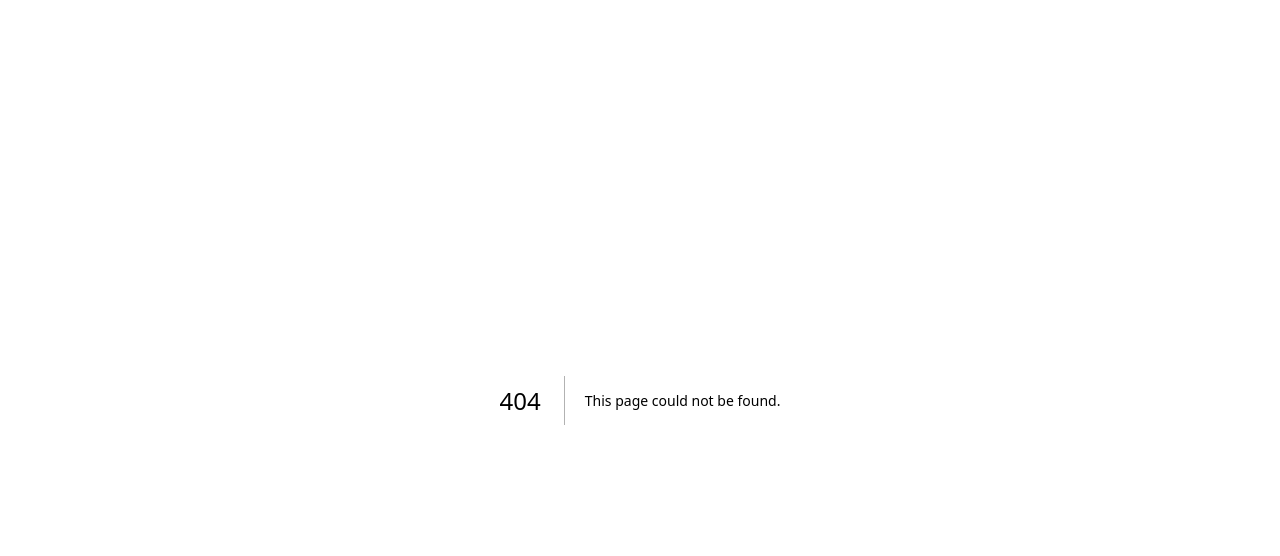
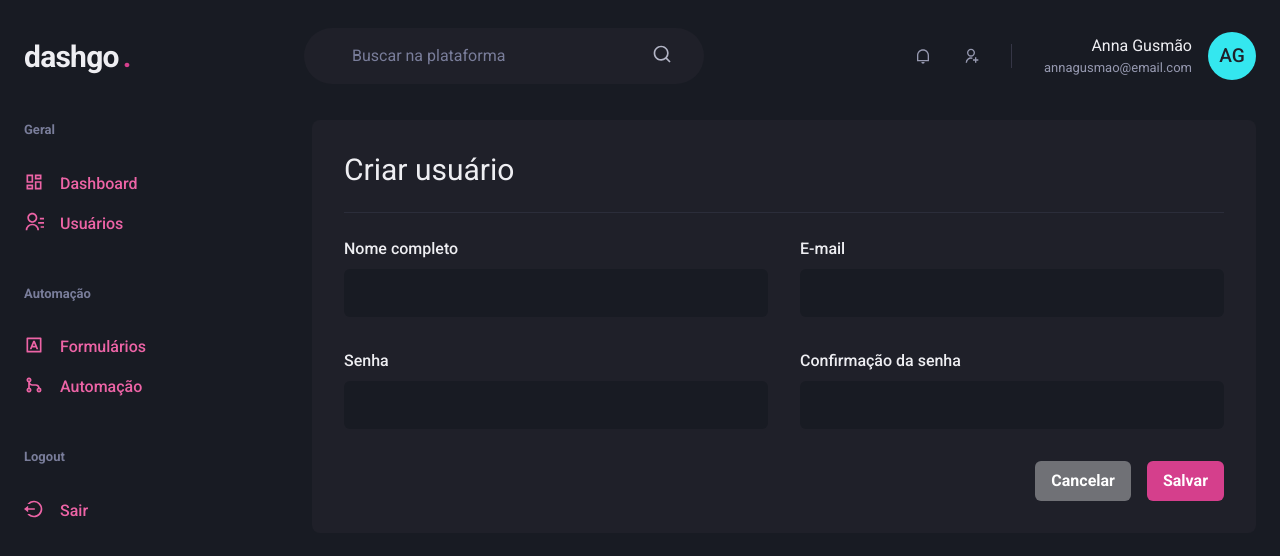
Before and after one commit to Anna-Luiza-Gusmao/dashgo, a Next.js app: page /users/create in a window 1280 px wide. Before the commit this address had no page. Shown: the top 556 px of the page. Built offline with nearby package versions, Linux system fonts and the light colour scheme.

Commit message:
add: create user page

```diff
--- /dev/null
+++ b/src/pages/users/create.tsx
@@ -0,0 +1,70 @@
+import { Input } from "@/components/Form/Input"
+import { Header } from "@/components/Header"
+import { Sidebar } from "@/components/Sidebar"
+import { Box, Button, Divider, Flex, Heading, HStack, SimpleGrid, VStack } from "@chakra-ui/react"
+import Link from "next/link"
+
+export default function CreateUser() {
+    return (
+        <Box>
+            <Header />
+
+            <Flex w="100%" my="6" maxW={1480} mx="auto" px={["4", "4", "6"]}>
+                <Sidebar />
+
+                <Box
+                    as="form"
+                    flex="1"
+                    borderRadius={8}
+                    bg="gray.800"
+                    p={["6", "8"]}
+                >
+                    <Heading size="lg" fontWeight="normal">Criar usuário</Heading>
+
+                    <Divider my="6" borderColor="gray.700" />
+
+                    <VStack spacing="8">
+                        <SimpleGrid minChildWidth="240px" spacing={["6", "8"]} w="100%">
+                            <Input
+                                name="name"
+                                label="Nome completo"
+                            />
+                            <Input
+                                name="email"
+                                type="email"
+                                label="E-mail"
+                            />
+                        </SimpleGrid>
+
+                        <SimpleGrid minChildWidth="240px" spacing={["6", "8"]} w="100%">
+                            <Input
+                                name="password"
+                                type="password"
+                                label="Senha"
+                            />
+                            <Input
+                                name="passwordConfirmation"
+                                type="password"
+                                label="Confirmação da senha"
+                            />
+                        </SimpleGrid>
+                    </VStack>
+
+                    <Flex mt="8" justify="flex-end">
+                        <HStack spacing="4">
+                            <Link href="/users" passHref>
+                                <Button colorScheme="whiteAlpha">Cancelar</Button>
+                            </Link>
+                            <Button
+                                type="submit"
+                                colorScheme="pink"
+                            >
+                                Salvar
+                            </Button>
+                        </HStack>
+                    </Flex>
+                </Box>
+            </Flex>
+        </Box>
+    )
+}
```
